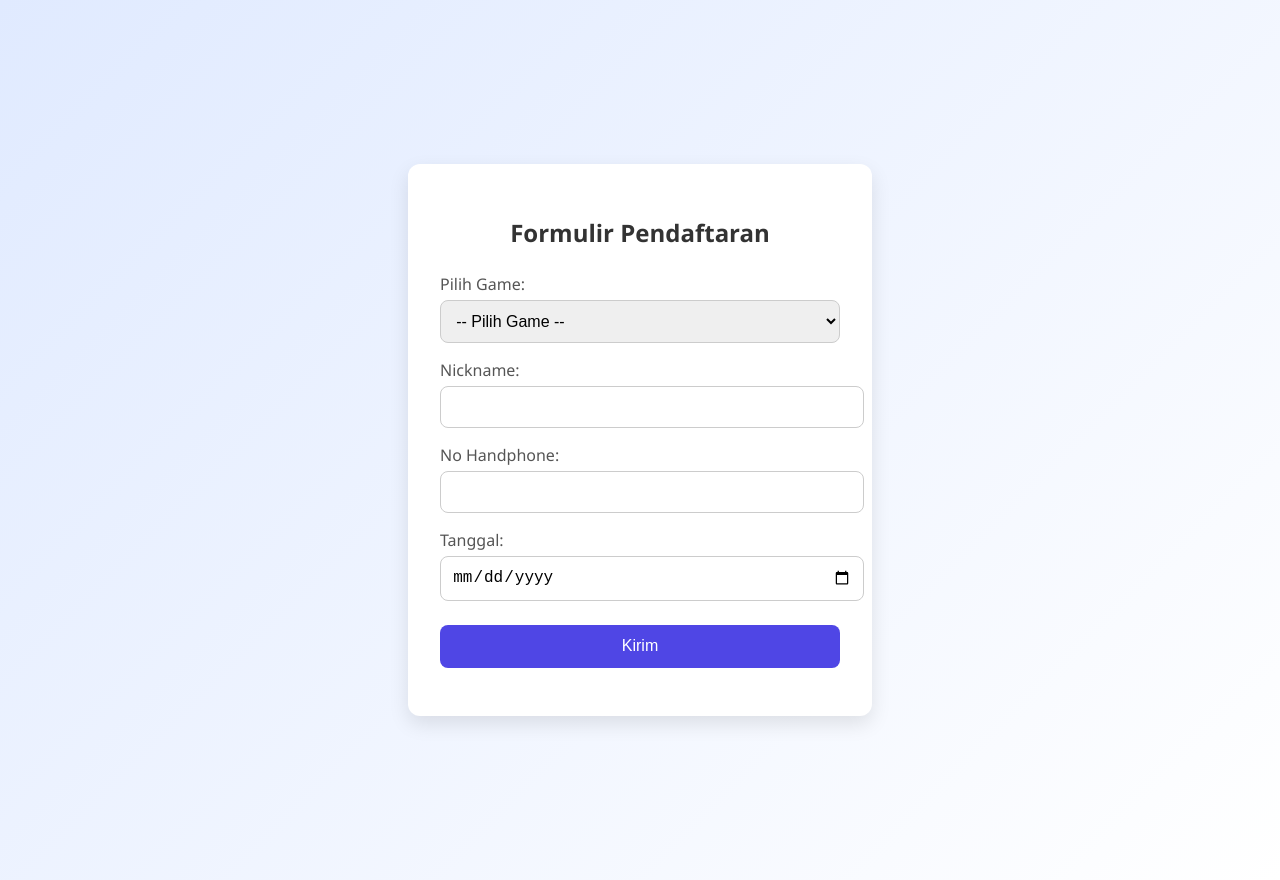
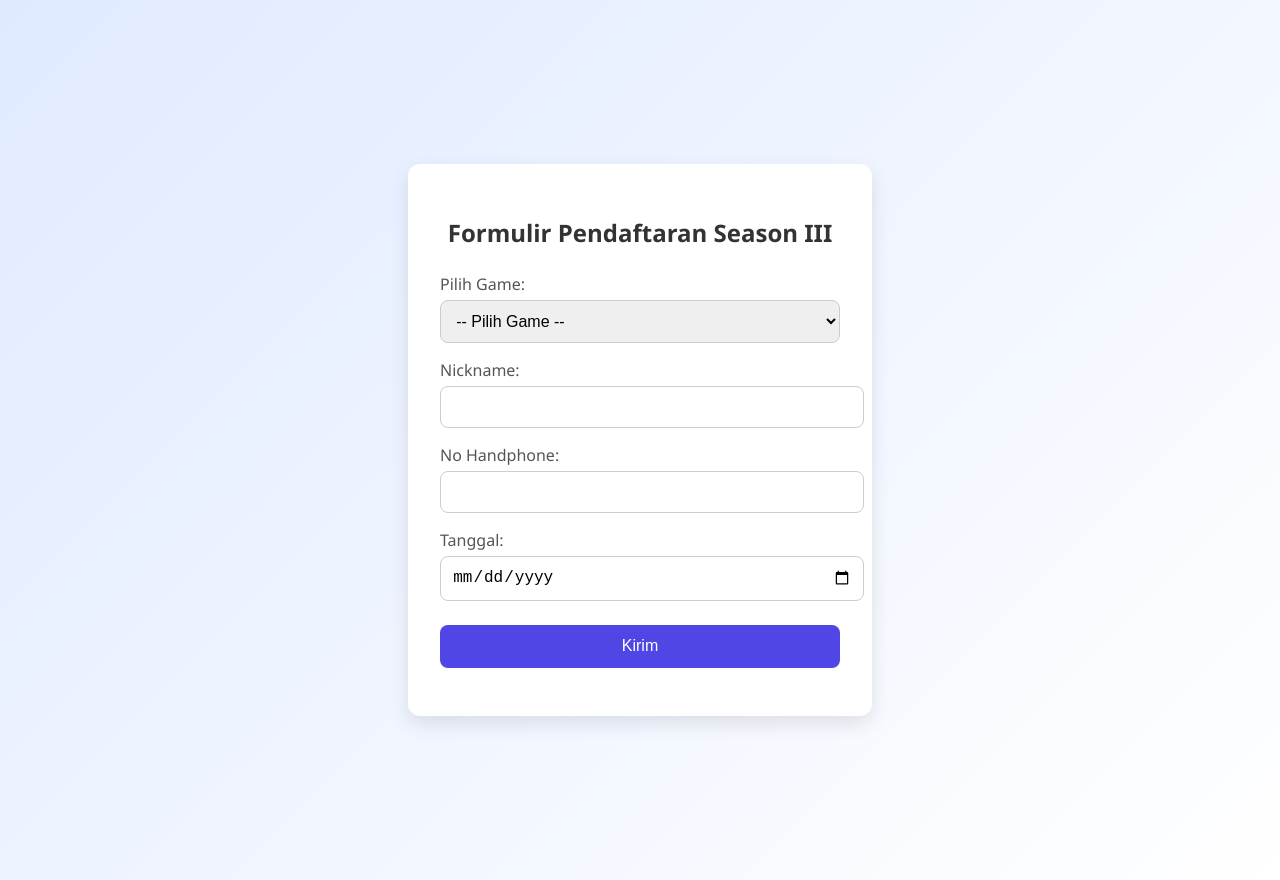
Before and after one commit to Wibuakut1/Wibuakut1, a plain HTML site: page index.html in a window 1280 px wide. Drawn offline with nearby package versions, Linux system fonts and the light colour scheme.

Commit message:
Update index.html

```diff
--- a/index.html
+++ b/index.html
@@ -2,12 +2,12 @@
 <html lang="id">
 <head>
   <meta charset="UTF-8">
-  <title>Formulir Supabase</title>
+  <title>Tournament Season III</title>
   <link rel="stylesheet" href="style.css">
 </head>
 <body>
   <form id="gameForm">
-    <h2>Formulir Pendaftaran</h2>
+    <h2>Formulir Pendaftaran Season III</h2>
     <label for="game">Pilih Game:</label>
     <select id="game" required>
       <option value="">-- Pilih Game --</option>
```
